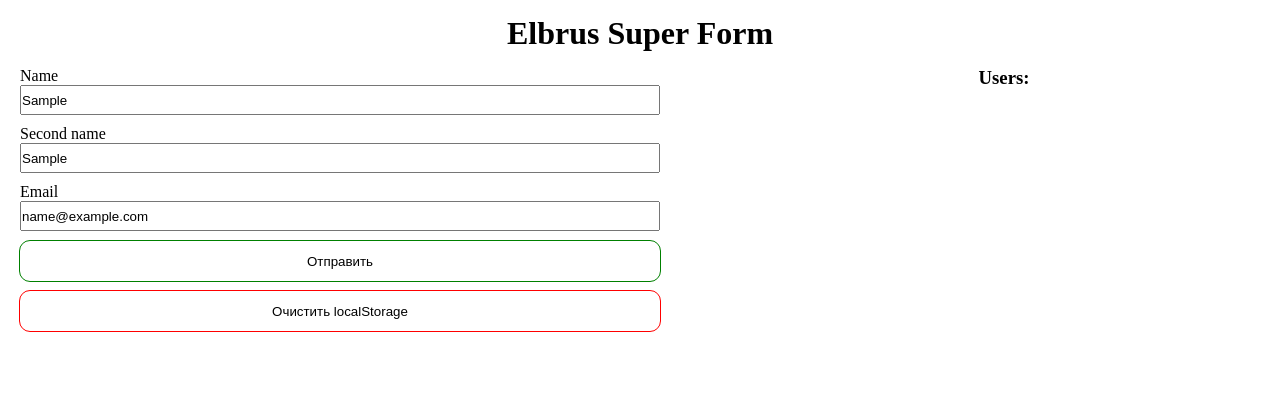
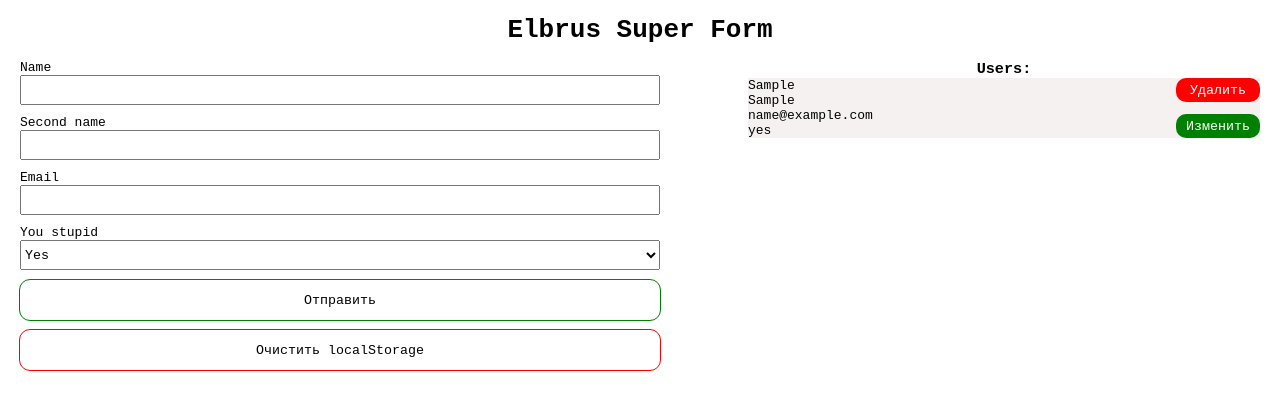
Before and after one commit to ivanChuvaev/ivanChuvaev.github.io, a website: page index.html in a window 1280 px wide. Both pictures are taken after typing "Sample", "Sample", "name@example.com" into the empty fields and a click on the button "Отправить". Drawn offline with Linux system fonts and the light colour scheme.

Commit message:
release 4

```diff
--- a/css/index.css
+++ b/css/index.css
@@ -1,5 +1,6 @@
 * {
     box-sizing: border-box;
+    font-family: monospace;
     margin: 0;
     padding: 0;
 }
@@ -24,12 +25,12 @@ form {
     width: 50vw;
 }
 
-input {
+input, select {
     display: block;
     height: 30px;
 }
 
-input:not(:last-child) {
+input:not(:last-child), select:not(:last-child) {
     margin-bottom: 10px;
 }
 
@@ -103,3 +104,14 @@ input:not(:last-child) {
 .change:active {
     transform: scale(0.95);
 }
+
+
+.you-stupid-buttons {
+    display: flex;
+    align-items: center;
+    gap: 10px;
+}
+
+.you-stupid-buttons > *:first-child {
+    margin: 0;
+}
--- a/index.html
+++ b/index.html
@@ -23,6 +23,12 @@
                 <label for="email">Email</label>
                 <input class="email" id="email" type="email">
 
+                <label for="you-stupid">You stupid</label>
+                <select id="you-stupid">
+                    <option value="yes">Yes</option>
+                    <option value="no">No</option>
+                </select>
+
                 <button class="btn add">Отправить</button>
             </form>
             <button class="btn clear">Очистить localStorage</button>
--- a/index.js
+++ b/index.js
@@ -30,6 +30,7 @@ function setListeners(userCard) {
         document.querySelector('#name').value = user.name;
         document.querySelector('#secondName').value = user.secondName;
         document.querySelector('#email').value = user.email;
+        document.querySelector('#you-stupid').value = user.youStupid;
         console.log(
             `%c Изменение пользователя ${userEmail} `,
             'background: green; color: white',
@@ -45,13 +46,14 @@ function setListeners(userCard) {
  * @param {string} data.email - email пользователя
  * @returns {string} - возвращает строку с разметкой карточки пользователя
  */
-function createCard({ name, secondName, email }) {
+function createCard({ name, secondName, email, youStupid }) {
     return `
         <div data-user=${email} class="user-outer">
             <div class="user-info">
                 <p>${name}</p>
                 <p>${secondName}</p>
                 <p class="email">${email}</p>
+                <p>${youStupid}</p>
             </div>
             <div class="menu">
                 <button data-delete-user-email=${email} class="delete">Удалить</button>
@@ -95,6 +97,7 @@ function addCard(e) {
     const newName = document.querySelector('#name')
     const newSecondName = document.querySelector('#secondName')
     const newEmail = document.querySelector('#email')
+    const newYouStupid = document.querySelector('#you-stupid')
 
     const users = document.querySelector('.users')
 
@@ -110,9 +113,10 @@ function addCard(e) {
         name: newName.value,
         secondName: newSecondName.value,
         email: newEmail.value,
+        youStupid: newYouStupid.value
     }
 
-    const storage = JSON.parse(localStorage.getItem("users"));
+    const storage = JSON.parse(localStorage.getItem("users")) || {};
 
     const exist = data.email in storage;
 
```
